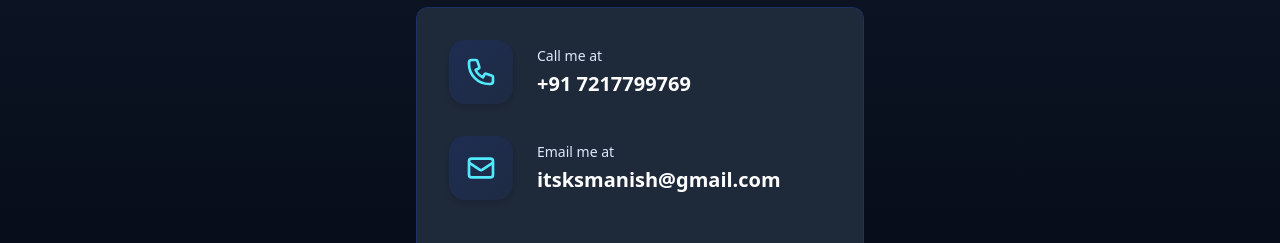
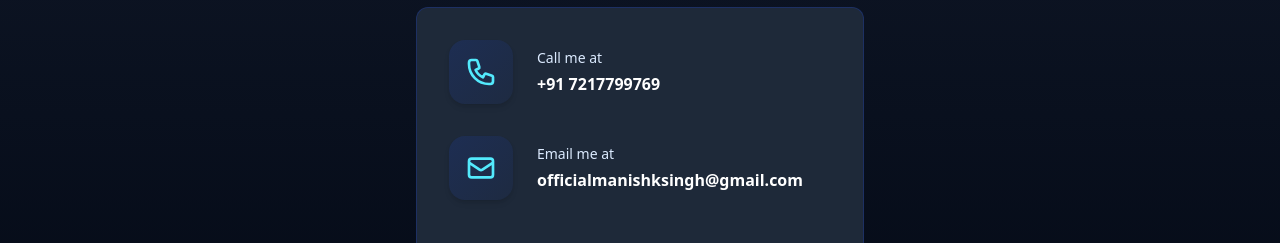
Before and after one commit to thekmanish/portfolio, a React (Vite) app: page / in a window 1280 px wide. Shown: the part 5464-5707 px from the top of the page. Built offline with nearby package versions, Linux system fonts and the light colour scheme.

Commit message:
UI Changes

```diff
--- a/src/components/Contact.jsx
+++ b/src/components/Contact.jsx
@@ -1,6 +1,6 @@
 export default function Contact() {
   const phoneNumber = "+91 7217799769";
-  const emailAddress = "itsksmanish@gmail.com";
+  const emailAddress = "officialmanishksingh@gmail.com";
   const socialLinks = [
     {
       name: "GitHub",
@@ -45,7 +45,7 @@ export default function Contact() {
                   <p className="text-blue-100 text-xs sm:text-sm mb-1">Call me at</p>
                   <a
                     href={`tel:${phoneNumber}`}
-                    className="text-white hover:text-cyan-300 transition-colors duration-200 text-lg sm:text-xl font-bold group-hover:underline truncate block"
+                    className="text-white hover:text-cyan-300 transition-colors duration-200 text-sm sm:text-base font-bold group-hover:underline truncate block"
                   >
                     {phoneNumber}
                   </a>
@@ -66,7 +66,7 @@ export default function Contact() {
                   <p className="text-blue-100 text-xs sm:text-sm mb-1">Email me at</p>
                   <a
                     href={`mailto:${emailAddress}`}
-                    className="text-white hover:text-cyan-300 transition-colors duration-200 text-lg sm:text-xl font-bold group-hover:underline break-all"
+                    className="text-white hover:text-cyan-300 transition-colors duration-200 text-sm sm:text-base font-bold group-hover:underline break-all"
                   >
                     {emailAddress}
                   </a>
--- a/src/components/Navbar.jsx
+++ b/src/components/Navbar.jsx
@@ -1,5 +1,5 @@
 import { useState, useEffect } from "react";
-import { FaGithub, FaLinkedin, FaEnvelope } from 'react-icons/fa';
+import { FaGithub, FaLinkedin, FaEnvelope } from "react-icons/fa";
 
 export default function PortfolioNavbar() {
   const [isMenuOpen, setIsMenuOpen] = useState(false);
@@ -17,8 +17,11 @@ export default function PortfolioNavbar() {
 
   const socialLinks = [
     { name: "GitHub", url: "https://github.com/thekmanish" },
-    { name: "LinkedIn", url: "https://www.linkedin.com/in/manish-kumar-singh-80b4362a4/" },
-    { name: "Email", url: "itsksmanish@gmail.com" },
+    {
+      name: "LinkedIn",
+      url: "https://www.linkedin.com/in/manish-kumar-singh-80b4362a4/",
+    },
+    { name: "Email", url: "officialmanishksingh@gmail.com" },
   ];
 
   useEffect(() => {
@@ -104,7 +107,11 @@ export default function PortfolioNavbar() {
               {socialLinks.map((social) => (
                 <a
                   key={social.name}
-                  href={social.name === "Email" ? `mailto:${social.url}` : social.url}
+                  href={
+                    social.name === "Email"
+                      ? `mailto:${social.url}`
+                      : social.url
+                  }
                   target="_blank"
                   rel="noopener noreferrer"
                   className="text-gray-400 hover:text-white transition-colors duration-300 text-xl"
@@ -183,15 +190,17 @@ export default function PortfolioNavbar() {
             {socialLinks.map((social) => (
               <a
                 key={social.name}
-                href={social.name === "Email" ? `mailto:${social.url}` : social.url}
+                href={
+                  social.name === "Email" ? `mailto:${social.url}` : social.url
+                }
                 target="_blank"
                 rel="noopener noreferrer"
                 className="text-gray-400 hover:text-white transition-colors duration-300 text-lg"
                 aria-label={social.name}
               >
-                {social.name === "GitHub" && <FaGithub/>}
-                {social.name === "LinkedIn" && <FaLinkedin/>}
-                {social.name === "Email" && <FaEnvelope/>}
+                {social.name === "GitHub" && <FaGithub />}
+                {social.name === "LinkedIn" && <FaLinkedin />}
+                {social.name === "Email" && <FaEnvelope />}
               </a>
             ))}
           </div>
```
Also changed, not shown: 1 other file (tests, documents, lock files or other folders).
